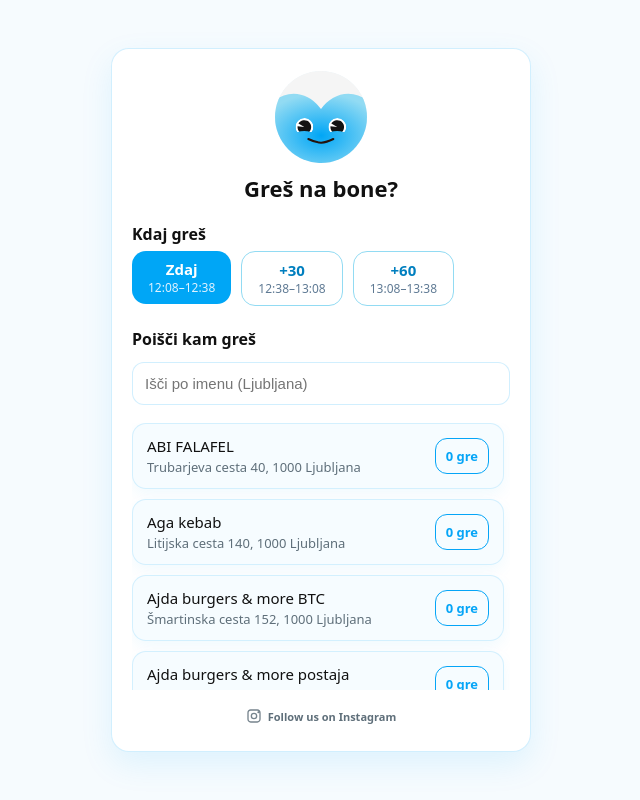
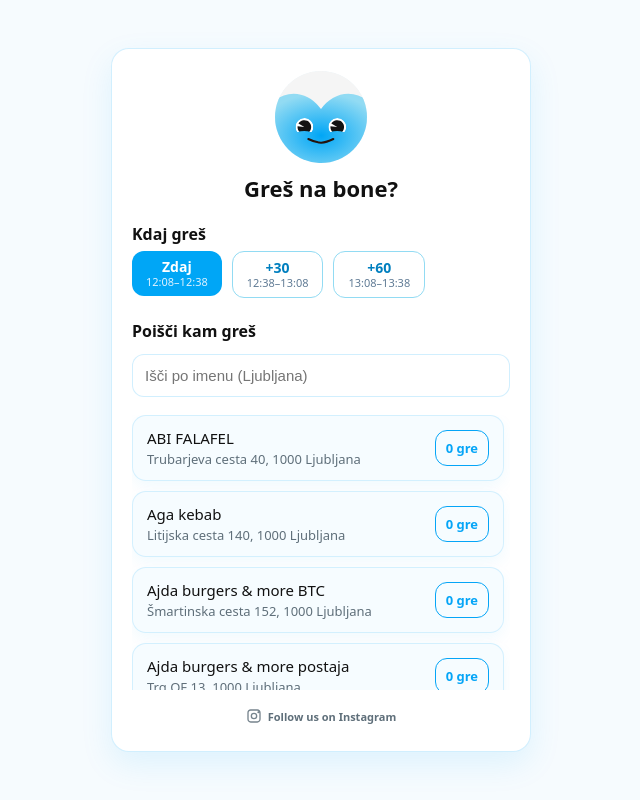
Before and after one commit to 3jakoa/bonibuddy-web, a FastAPI app: page / in a window 1280 px wide. Shown: the whole page, without its empty margins (319-959 px from the left). Run offline with FastAPI, Linux system fonts and the light colour scheme.

```diff
--- a/templates/index.html
+++ b/templates/index.html
@@ -221,9 +221,9 @@
     .search-clear:hover{background: #d7f0fc; border-color: #92DBF3;}
     .chip{height:44px; padding:0 16px; border-radius:14px; border:1.5px solid #92DBF3; background: transparent; color:#007FBF; text-decoration:none; font-weight:600; display:inline-flex; align-items:center; justify-content:center; flex:0 0 auto; white-space:nowrap; box-shadow: none;}
     .chip--active{border: none; background: var(--accent); color:#ffffff; box-shadow: none;}
-    .chip-row--time .chip{height:auto; padding:10px 16px; flex-direction:column; gap:3px; white-space:normal; line-height:1.1; text-align:center;}
-    .chip__primary{font-size:15px; font-weight:700;}
-    .chip__secondary{font-size:12px; font-weight:400; color:#5F7A94;}
+    .chip-row--time .chip{height:auto; padding:8px 14px; flex-direction:column; gap:2px; white-space:normal; line-height:1.1; text-align:center; border-radius:12px;}
+    .chip__primary{font-size:14px; font-weight:700;}
+    .chip__secondary{font-size:11px; font-weight:400; color:#5F7A94;}
     .chip--active .chip__secondary{color:#DFF2FF;}
     .chip-stack{display:flex; flex-direction:column; align-items:center; gap:8px;}
     .time-caption{font-size:12px; color:#8A9AA6; font-weight:400; margin-top:2px;}
```
